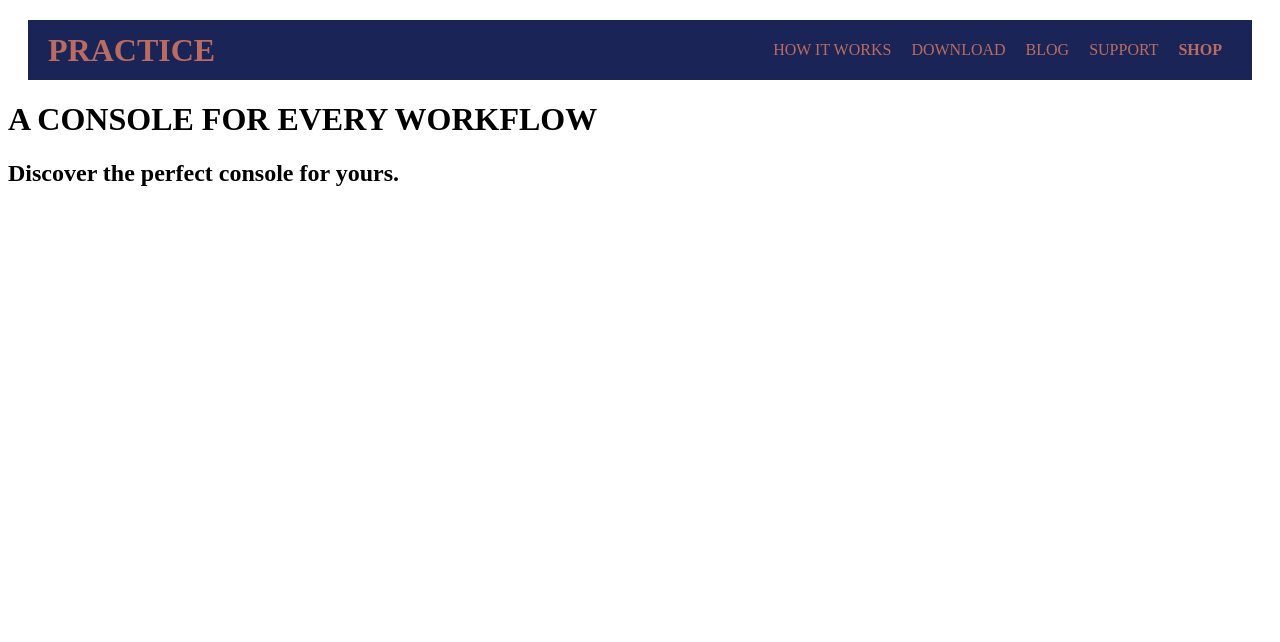
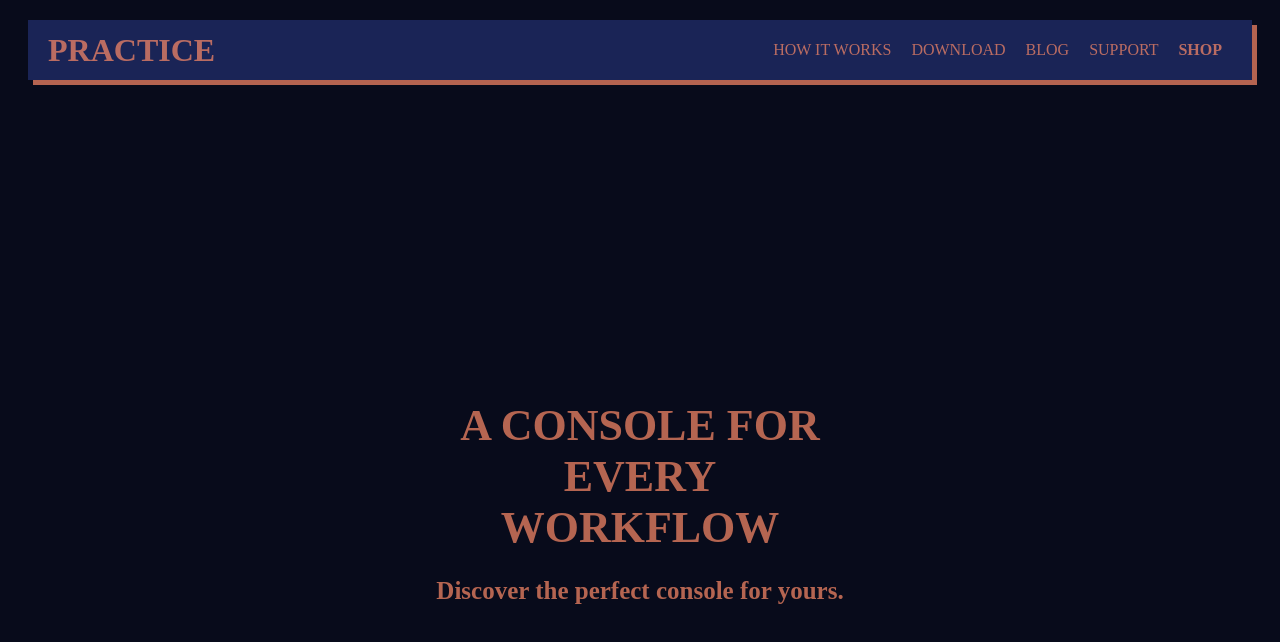
Before and after one commit to dianemoon/practice-frontend, a React app: page / in a window 1280 px wide. Shown: the top 642 px of the page. Built offline with nearby package versions, Linux system fonts and the light colour scheme.

Commit message:
added background color and Home text styling

```diff
--- a/client/containers/Home.jsx
+++ b/client/containers/Home.jsx
@@ -5,7 +5,7 @@ import { useNavigate } from 'react-router-dom';
 const Home = () => {
 
   return (
-    <div id='Home'>
+    <div id='home'>
       {/* <img src={require('../assets/home.jpg')}></img> */}
       <h1>A CONSOLE FOR EVERY WORKFLOW</h1>
       <h2>Discover the perfect console for yours.</h2>
--- /dev/null
+++ b/client/styles/_All.scss
@@ -0,0 +1,3 @@
+body {
+  background-color: $black;
+}
--- a/client/styles/_Header.scss
+++ b/client/styles/_Header.scss
@@ -2,6 +2,7 @@
   //colors
   background-color: $blue;
   color: rgba($coral, 0.7);
+  box-shadow: 5px 5px;
 
   //flex
   display: flex;
--- a/client/styles/_Home.scss
+++ b/client/styles/_Home.scss
@@ -1,4 +1,22 @@
 #home {
-  background-color: $blue;
   color: rgba($coral, 0.7);
+  display: flex;
+  flex-direction: column;
+  align-items: center;
+  height: 100vh;
+  text-align: center;
+
+
+  h1 {
+    margin-top: 40vh;
+    margin-bottom: 0px;
+    font-size: 44px;
+    width: 30%;
+  }
+
+  h2 {
+    margin-top: 3vh;
+    margin-bottom: 0px;
+    font-size: 25px;
+  }
 }
--- a/client/styles/styles.scss
+++ b/client/styles/styles.scss
@@ -4,6 +4,7 @@
 @import './Constants';
 
 //Import the files
+@import './All';
 @import './Header';
 @import './Product';
 @import './ProductGroup';
```
